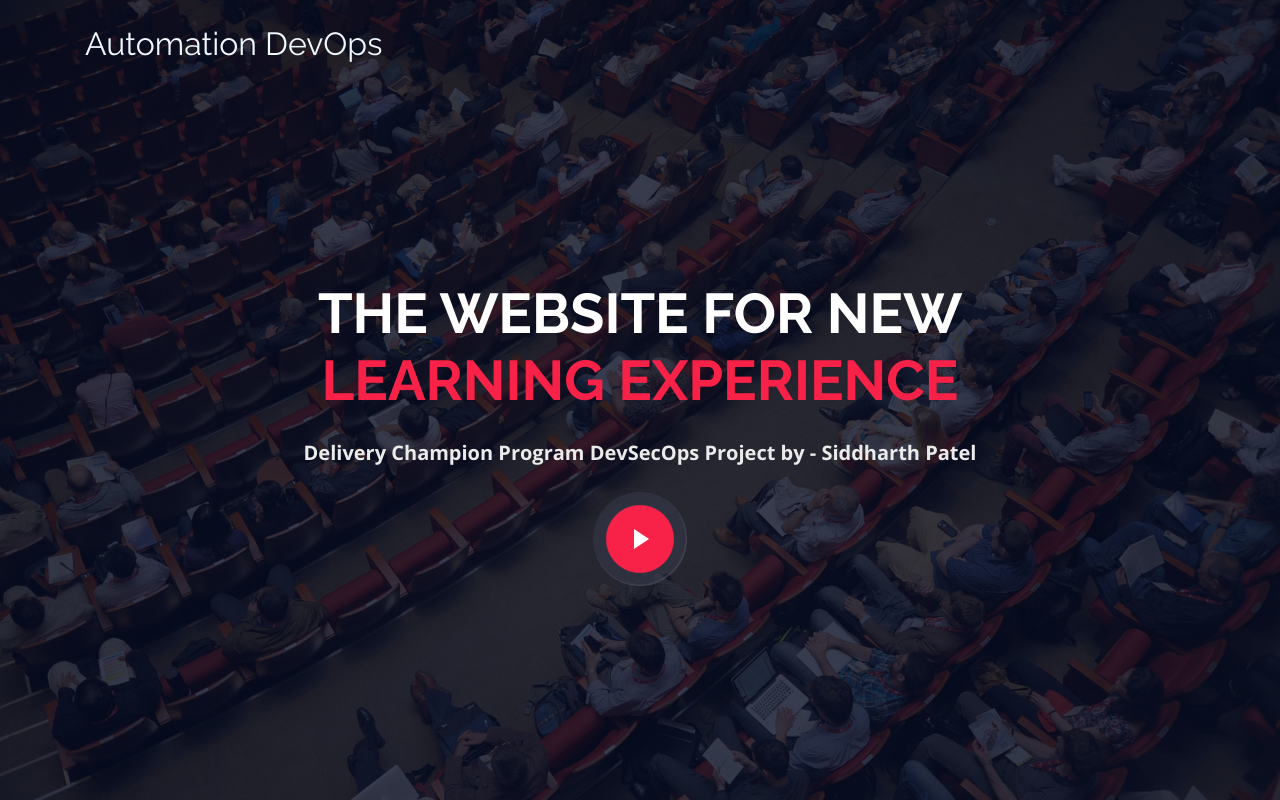
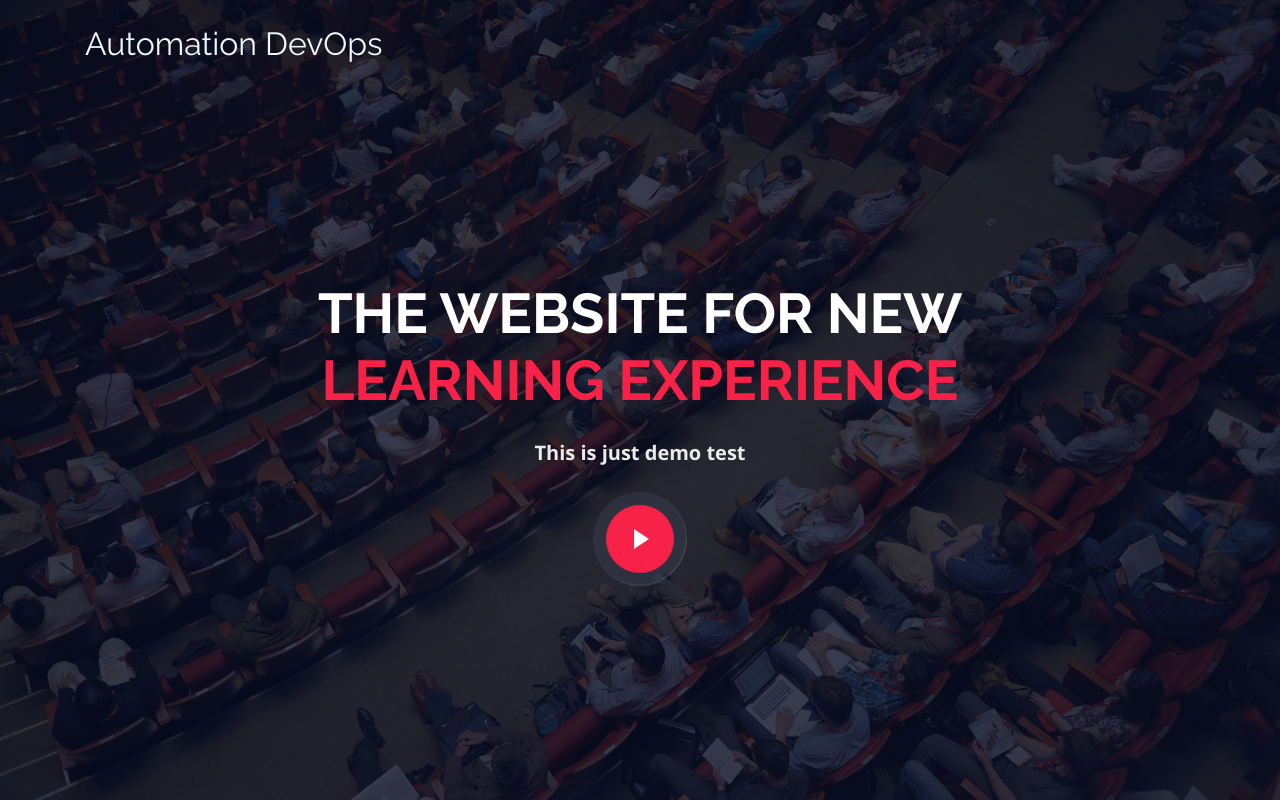
Before and after one commit to siddharthpatel1993/dcp_devsecops, a Django app: page / in a window 1280 px wide. Run offline with Django 4.2, Linux system fonts and the light colour scheme; some libraries are stand-ins or nearby versions.

Commit message:
v1 of index

```diff
--- a/templates/index.html
+++ b/templates/index.html
@@ -7,7 +7,7 @@
 <section id="intro">
   <div class="intro-container wow fadeIn">
     <h1 class="mb-4 pb-0">The Website for new <br><span>Learning Experience</span> </h1>
-    <p class="mb-4 pb-0">Delivery Champion Program DevSecOps Project by - Siddharth Patel</p>
+    <p class="mb-4 pb-0">This is just demo test</p>
     <a href="input" class="play-btn mb-4" data-vbtype="video" data-autoplay="true"></a>
 
   </div>
```
